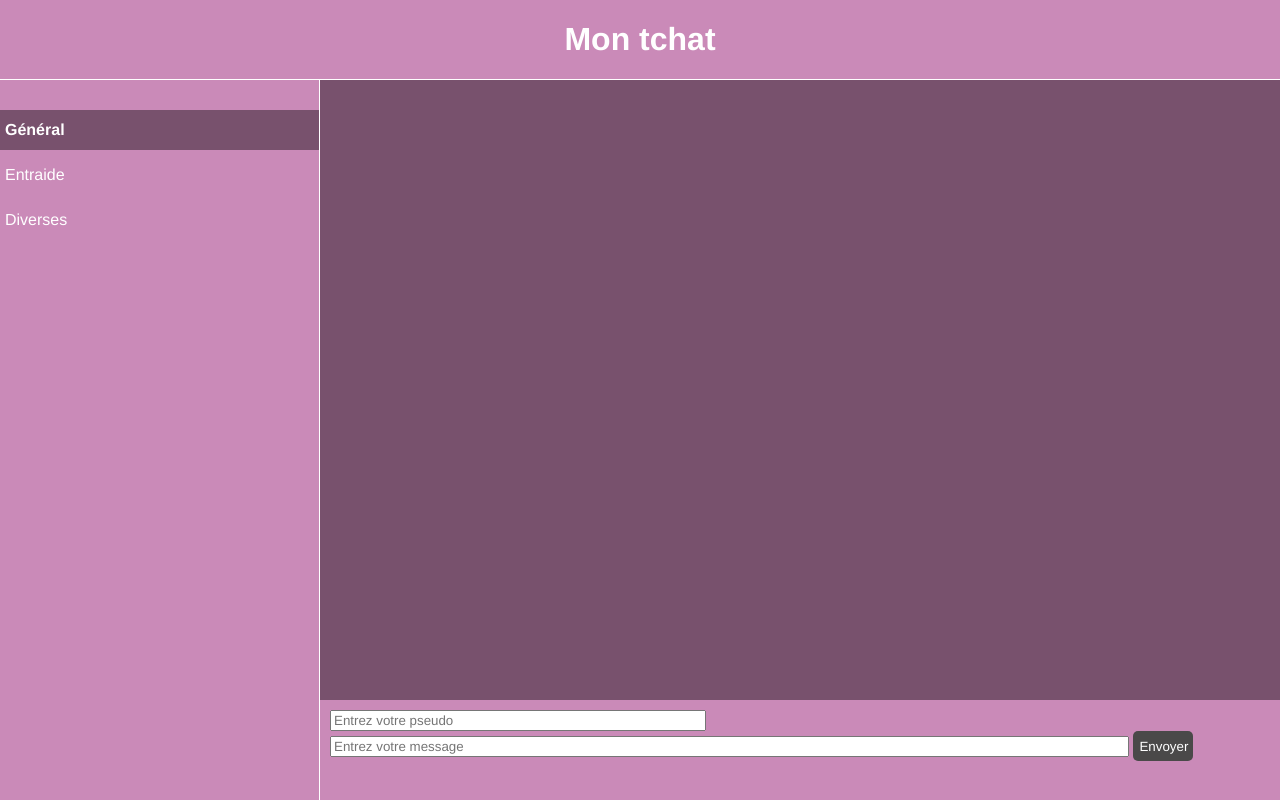
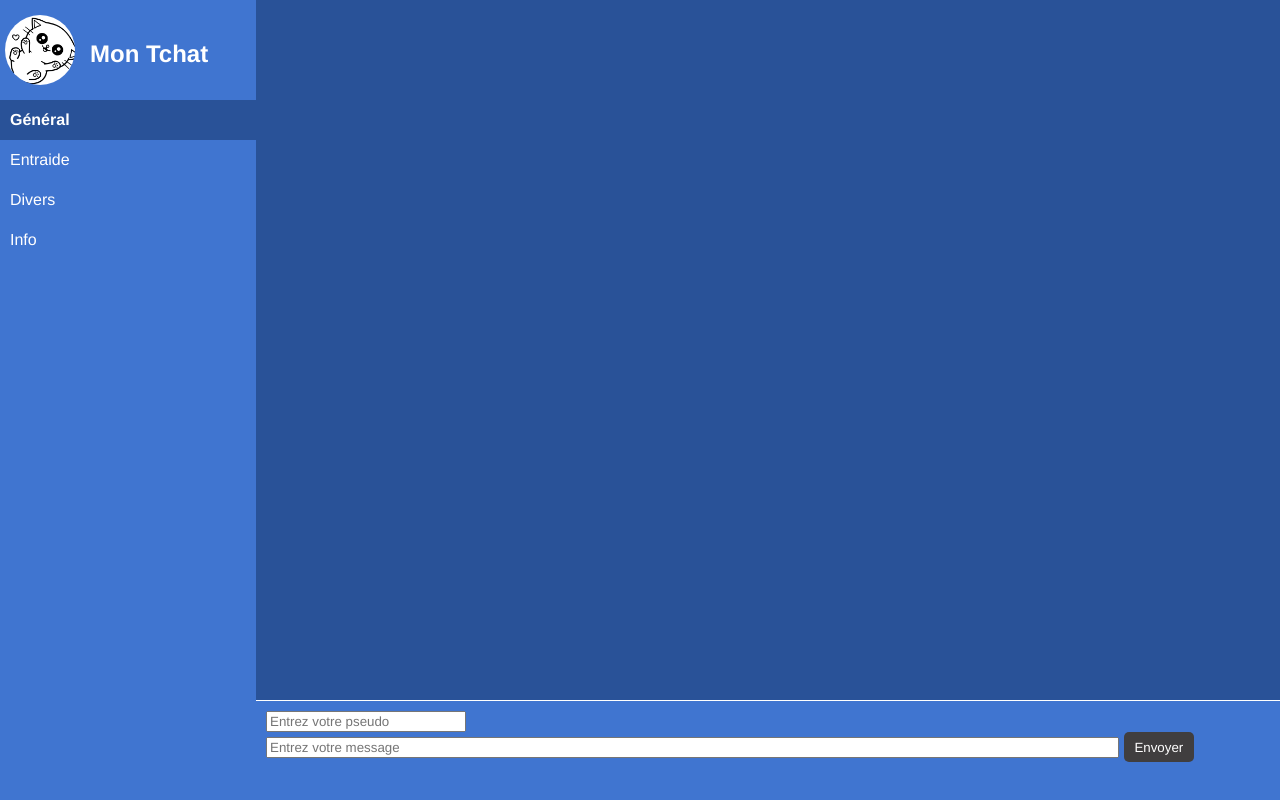
Before and after one commit to neroma71/chat-socketio, a website: page index.html in a window 1280 px wide. Drawn offline with nearby package versions, Linux system fonts and the light colour scheme; no server answers.

Commit message:
modify css, logo

```diff
--- a/index.html
+++ b/index.html
@@ -7,15 +7,17 @@
     <link rel="stylesheet" href="css/style.css" />
 </head>
 <body>
-    <header>
-        <h1>Mon tchat</h1>
-    </header>
     <asside id="leftbar">
         <nav>
+            <header>
+            <div id="logo"></div>
+            <h1>Mon Tchat</h1>
+            </header>
             <ul id="tabs">
                 <li class="active" data-room="general">Général</li>
                 <li data-room="entraide">Entraide</li>
-                <li data-room="diverses">Diverses</li>
+                <li data-room="diverses">Divers</li>
+                <li data-room="info">Info</li>
             </ul>
         </nav>
     </asside>
--- a/public/css/style.css
+++ b/public/css/style.css
@@ -2,63 +2,75 @@
     box-sizing: border-box;
     font-family:Helvetica, sans-serif;
 }
+:root {
+    --main-bg-color:rgb(64, 117, 208);
+  }
+
 body {
     margin: 0;
     padding: 0;
 }
-header{
-    position:fixed;
-    left:0;
-    top:0;
-    height:10vh;
-    width:100vw;
-    background:rgb(202, 138, 184);
-    color:white;
-    text-align:center;
-    border-bottom:1px solid white;
-}
 #leftbar{
     position:absolute;
-    top:10vh;
+    top:0;
     left:0;
-    height:90vh;
-    width:25%;
-    background:rgb(202, 138, 184);
-    border-right:1px solid white;
+    height:100%;
+    width:20%;
+    background:var(--main-bg-color);
+}
+header{
+    width:100%;
+    height:100px;
+}
+#logo{
+    position:relative;
+    height:70px;
+    width:70px;
+    top:15px;
+    left:5px;
+    background:url(../images/chat.webp)no-repeat;
+    background-size:cover;
+    border-radius:50px;
+}
+h1{
+    position:absolute;
+    left:90px;
+    top:20px;
+    color:white;
 }
 #leftbar ul{
-    margin:30px 0;
+    margin:0;
     padding:0;
     list-style-type:none;
 }
 #leftbar li{
     width:100%;
     height:40px;
-    margin-top:5px;
-    padding-left:5px;
+    margin-top:0;
+    padding-left:10px;
     line-height:40px;
     color:white;
     cursor:pointer;
 }
 #leftbar li:hover{
-    background:rgb(120, 81, 109);
+    background:rgb(41, 82, 152);
 }
 .active{
     font-weight:bold;
-    background:rgb(120, 81, 109);
+    background:rgb(41, 82, 152);
 }
 #block {
     position: relative;
-    height:90vh;
-    width:75%;
-    top:10vh;
-    left:25%;
+    height:100%;
+    width:80%;
+    top:0;
+    left:20%;
 }
 #messages {
     list-style-type: none;
     margin:0;
     padding:10px;
-    background:rgb(120, 81, 109);
+    background:rgb(41, 82, 152);
     height:calc(100vh - 100px);
     overflow-y: scroll;
 }
@@ -67,29 +79,30 @@ header{
     padding:5px;
     font-family:Helvetica, sans-serif;
     color:white;
-    border-bottom:1px solid white;
+
 }
 .zone_saisie {
     position: absolute;
-    top:calc(100% - 100px);
     width: 100%;
     height:100px;
+    top:100%;
     padding:10px;
-    background:rgb(202, 138, 184);
+    border-top:1px solid white;
+    background:var(--main-bg-color);
 }
 #pseudo{
-    width:40%;
+    width:200px;
 }
 #m{
     position:relative;
     width: 85%;
 }
 button{
-    background:rgb(74, 73, 73);
+    background:rgb(64, 62, 63);
     cursor:pointer;
     border:none;
     height:30px;
-    width:60px;
-    border-radius: 5px;;
+    width:70px;
+    border-radius: 5px;
     color:white;
 }
--- a/public/js/send.js
+++ b/public/js/send.js
@@ -51,7 +51,7 @@ socket.on('chat message', function(msg) {
     let created = new Date(msg.createdAt);
     let ul = document.querySelector('#messages');
     let li = document.createElement('li');
-    li.innerHTML = `${escapeHTML(msg.pseudo)} : ${created.toLocaleString()} <br> ${escapeHTML(msg.text)}`;
+    li.innerHTML = `<strong>${escapeHTML(msg.pseudo)}</strong> : le <i>${created.toLocaleString()} </i><p>${escapeHTML(msg.text)}</p>`;
     ul.appendChild(li);
     scrollToBottom(); // Faire défiler vers le bas après l'ajout du message
 });
@@ -63,7 +63,7 @@ socket.on('load messages', function(messages) {
     messages.forEach((msg) => {
         let created = new Date(msg.createdAt);
         let li = document.createElement('li');
-        li.innerHTML = `${escapeHTML(msg.pseudo)} : ${created.toLocaleString()} <br> ${escapeHTML(msg.text)}`;
+        li.innerHTML = `<strong>${escapeHTML(msg.pseudo)}</strong> : le  <i>${created.toLocaleString()}</i><p>${escapeHTML(msg.text)}</p>`;
         ul.appendChild(li);
     });
     scrollToBottom(); // Faire défiler vers le bas après le chargement des messages
```
Also changed, not shown: public/images/bg4.jpg (added), public/images/chat.jpg (added), public/images/chat.webp (added), 1 other file.
